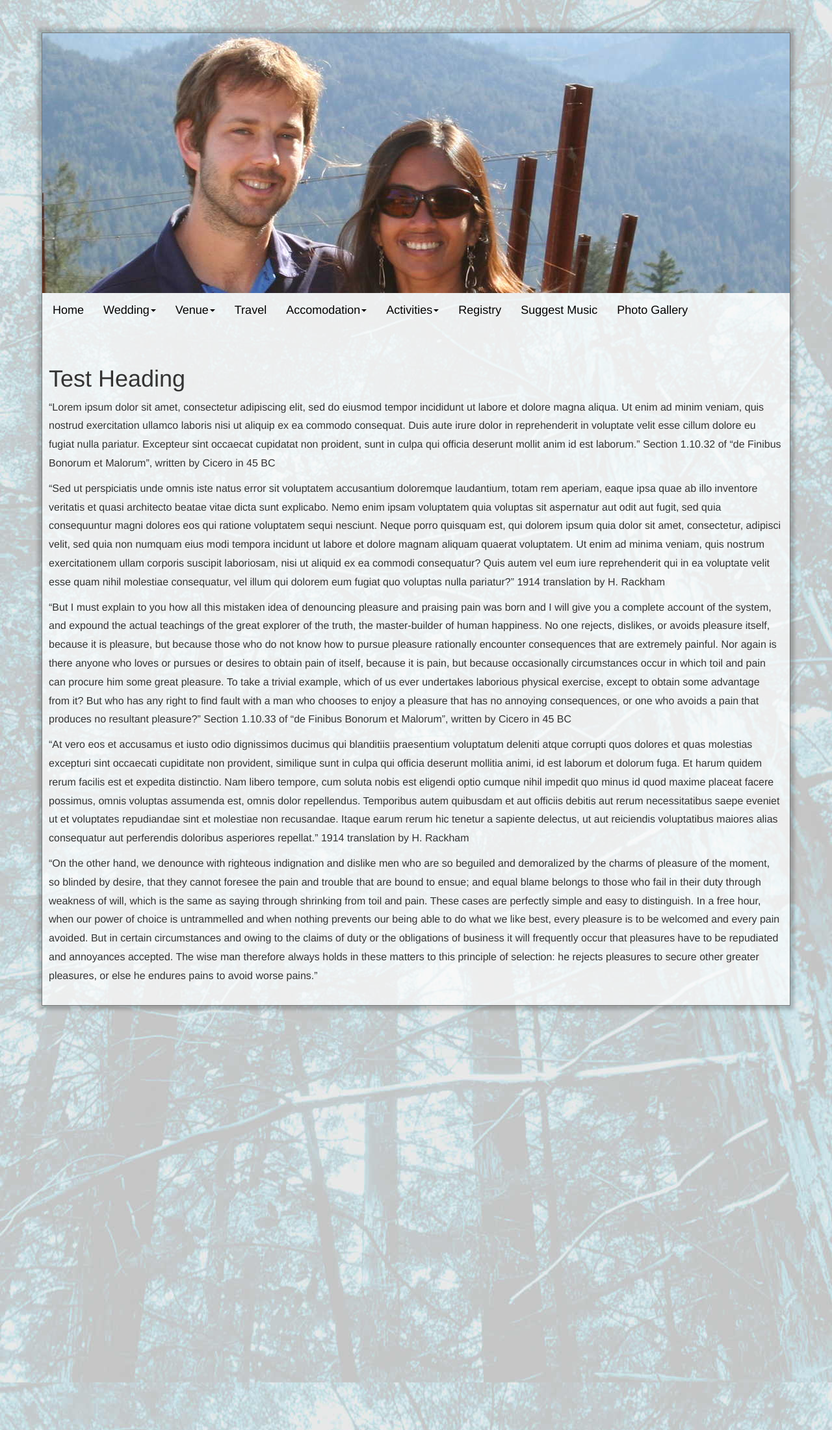
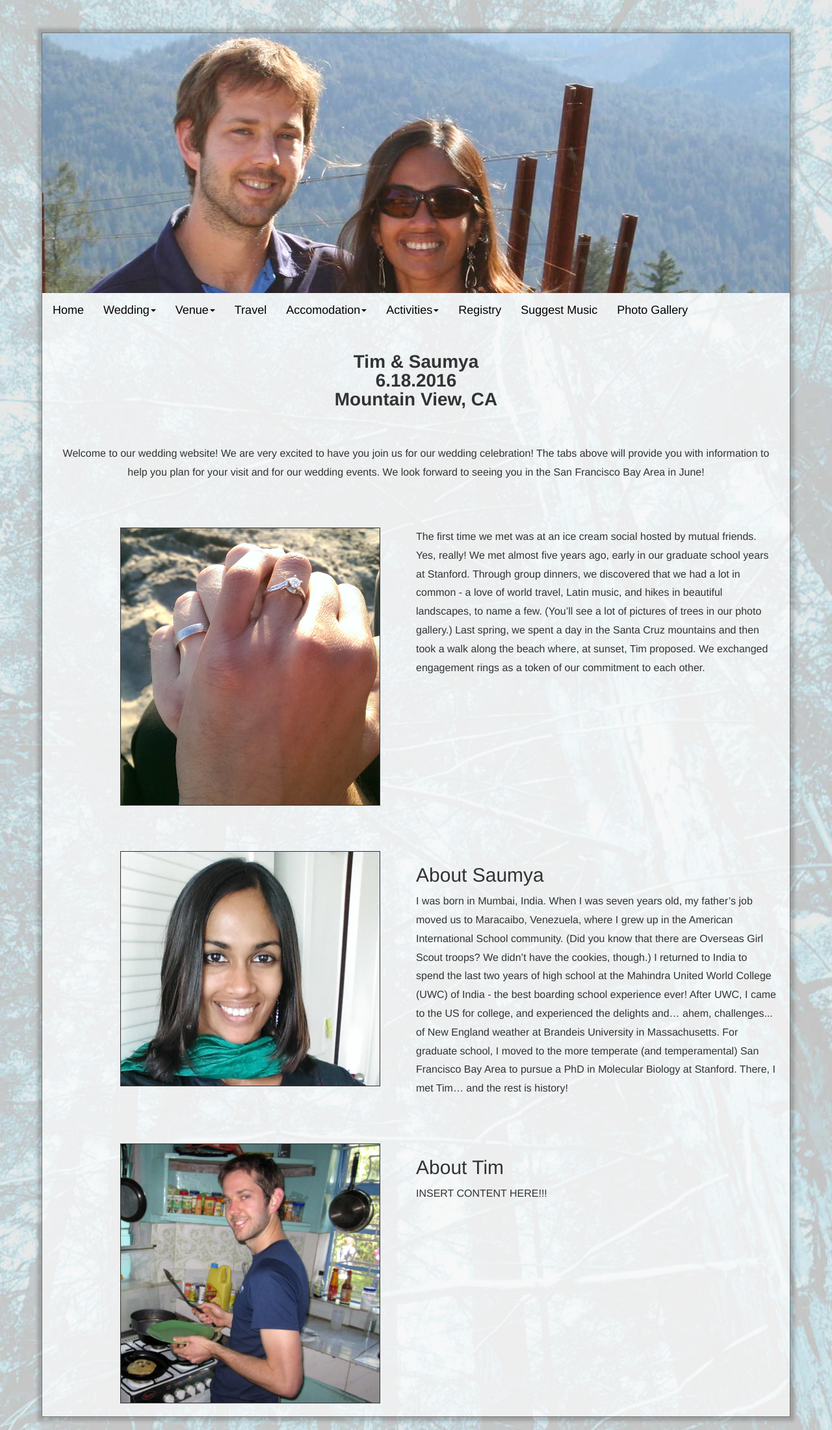
Before and after one commit to timburke/wedding-website, a Jekyll site: the page built from index.md, in a window 1280 px wide. Shown: the whole page at 65% size. Built offline with Jekyll 4.4.1, drawn with Linux system fonts in a browser that asks for light colours; nearby versions of some CDN libraries.

Commit message:
Updated wedding website

```diff
--- a/_layouts/default.html
+++ b/_layouts/default.html
@@ -27,7 +27,7 @@
                         <a href="#" class="dropdown-toggle navbar-custom" data-toggle="dropdown" role="button" aria-haspopup="true" aria-expanded="false">Wedding<span class="caret"></span></a>
                         <ul class="dropdown-menu">
                             <li><a class="navbar-custom" href="events.html">List of Events</a></li>
-                            <li><a class="navbar-custom" href="attire.html">Attire</a></li>
+                            <li><a class="navbar-custom" href="ceremony.html">Wedding Ceremony</a></li>
                         </ul>
                     </li>
                     <li class="dropdown">
--- a/css/main.css
+++ b/css/main.css
@@ -54,8 +54,8 @@ a.navbar-custom
 
 div.content
 {
-	padding-left: 10px;
-	padding-right: 10px;
+	padding-left: 20px;
+	padding-right: 20px;
 	padding-top: 20px;
 	padding-bottom: 20px;
 
@@ -69,3 +69,38 @@ div.section_separator
 	padding-bottom: 30px;
 	clear: both;
 }
+
+div.centered
+{
+	text-align: center;
+}
+
+div.large
+{
+	font-size: 28px;
+	font-weight: bold;
+}
+
+div.left
+{
+	width: 50%;
+}
+
+div.right
+{
+	width: 50%;
+}
+
+span.spacer
+{
+	display: block;
+	height: 60px;
+}
+
+img.left-inset
+{
+  margin-left: 100px;
+  border: 1px;
+  border-style: solid;
+  width: 400px;
+}
--- a/index.md
+++ b/index.md
@@ -3,18 +3,56 @@ title: Tim and Saumya's Wedding
 layout: default
 ---
 
-# Test Heading
+<div class="large centered">
+	<span style="display: block;">Tim &amp; Saumya</span>
+	<span style="display: block;">6.18.2016</span>
+	<span style="display: block;">Mountain View, CA</span>
+</div>
 
-"Lorem ipsum dolor sit amet, consectetur adipiscing elit, sed do eiusmod tempor incididunt ut labore et dolore magna aliqua. Ut enim ad minim veniam, quis nostrud exercitation ullamco laboris nisi ut aliquip ex ea commodo consequat. Duis aute irure dolor in reprehenderit in voluptate velit esse cillum dolore eu fugiat nulla pariatur. Excepteur sint occaecat cupidatat non proident, sunt in culpa qui officia deserunt mollit anim id est laborum."
-Section 1.10.32 of "de Finibus Bonorum et Malorum", written by Cicero in 45 BC
+<span class="spacer" style="height: 40px;" />
 
-"Sed ut perspiciatis unde omnis iste natus error sit voluptatem accusantium doloremque laudantium, totam rem aperiam, eaque ipsa quae ab illo inventore veritatis et quasi architecto beatae vitae dicta sunt explicabo. Nemo enim ipsam voluptatem quia voluptas sit aspernatur aut odit aut fugit, sed quia consequuntur magni dolores eos qui ratione voluptatem sequi nesciunt. Neque porro quisquam est, qui dolorem ipsum quia dolor sit amet, consectetur, adipisci velit, sed quia non numquam eius modi tempora incidunt ut labore et dolore magnam aliquam quaerat voluptatem. Ut enim ad minima veniam, quis nostrum exercitationem ullam corporis suscipit laboriosam, nisi ut aliquid ex ea commodi consequatur? Quis autem vel eum iure reprehenderit qui in ea voluptate velit esse quam nihil molestiae consequatur, vel illum qui dolorem eum fugiat quo voluptas nulla pariatur?"
-1914 translation by H. Rackham
+<div class="centered" style="margin-top: 15px;">
+Welcome to our wedding website! We are very excited to have you join us for our wedding celebration! The tabs above will provide you with information to help you plan for your visit and for our wedding events. We look forward to seeing you in the San Francisco Bay Area in June!
+</div>
 
-"But I must explain to you how all this mistaken idea of denouncing pleasure and praising pain was born and I will give you a complete account of the system, and expound the actual teachings of the great explorer of the truth, the master-builder of human happiness. No one rejects, dislikes, or avoids pleasure itself, because it is pleasure, but because those who do not know how to pursue pleasure rationally encounter consequences that are extremely painful. Nor again is there anyone who loves or pursues or desires to obtain pain of itself, because it is pain, but because occasionally circumstances occur in which toil and pain can procure him some great pleasure. To take a trivial example, which of us ever undertakes laborious physical exercise, except to obtain some advantage from it? But who has any right to find fault with a man who chooses to enjoy a pleasure that has no annoying consequences, or one who avoids a pain that produces no resultant pleasure?"
-Section 1.10.33 of "de Finibus Bonorum et Malorum", written by Cicero in 45 BC
+<span class="spacer" />
 
-"At vero eos et accusamus et iusto odio dignissimos ducimus qui blanditiis praesentium voluptatum deleniti atque corrupti quos dolores et quas molestias excepturi sint occaecati cupiditate non provident, similique sunt in culpa qui officia deserunt mollitia animi, id est laborum et dolorum fuga. Et harum quidem rerum facilis est et expedita distinctio. Nam libero tempore, cum soluta nobis est eligendi optio cumque nihil impedit quo minus id quod maxime placeat facere possimus, omnis voluptas assumenda est, omnis dolor repellendus. Temporibus autem quibusdam et aut officiis debitis aut rerum necessitatibus saepe eveniet ut et voluptates repudiandae sint et molestiae non recusandae. Itaque earum rerum hic tenetur a sapiente delectus, ut aut reiciendis voluptatibus maiores alias consequatur aut perferendis doloribus asperiores repellat."
-1914 translation by H. Rackham
+<div style="width: 100%; display: table;">
+    <div style="display: table-row">
+        <div style="width: 50%; display: table-cell;">
+        	<img class="left-inset" src="img/engagement_photo.jpg" />
+        </div>
+        <div style="display: table-cell; vertical-align: top;">
+The first time we met was at an ice cream social hosted by mutual friends. Yes, really!
+We met almost five years ago, early in our graduate school years at Stanford. Through group dinners, we discovered that we had a lot in common - a love of world travel, Latin music, and hikes in beautiful landscapes, to name a few. (You’ll see a lot of pictures of trees in our photo gallery.) Last spring, we spent a day in the Santa Cruz mountains and then took a walk along the beach where, at sunset, Tim proposed. We exchanged engagement rings as a token of our commitment to each other.
+        </div>
+    </div>
+</div>
 
-"On the other hand, we denounce with righteous indignation and dislike men who are so beguiled and demoralized by the charms of pleasure of the moment, so blinded by desire, that they cannot foresee the pain and trouble that are bound to ensue; and equal blame belongs to those who fail in their duty through weakness of will, which is the same as saying through shrinking from toil and pain. These cases are perfectly simple and easy to distinguish. In a free hour, when our power of choice is untrammelled and when nothing prevents our being able to do what we like best, every pleasure is to be welcomed and every pain avoided. But in certain circumstances and owing to the claims of duty or the obligations of business it will frequently occur that pleasures have to be repudiated and annoyances accepted. The wise man therefore always holds in these matters to this principle of selection: he rejects pleasures to secure other greater pleasures, or else he endures pains to avoid worse pains."
+<span class="spacer" />
+
+<div style="width: 100%; display: table;">
+    <div style="display: table-row">
+        <div style="width: 50%; display: table-cell;">
+        	<img class="left-inset" src="img/saumya_headshot.jpg" />
+        </div>
+        <div style="display: table-cell; vertical-align: top;">
+        <h2>About Saumya</h2>
+I was born in Mumbai, India. When I was seven years old, my father’s job moved us to Maracaibo, Venezuela, where I grew up in the American International School community. (Did you know that there are Overseas Girl Scout troops? We didn’t have the cookies, though.) I returned to India to spend the last two years of high school at the Mahindra United World College (UWC) of India - the best boarding school experience ever! After UWC, I came to the US for college, and experienced the delights and… ahem, challenges... of New England weather at Brandeis University in Massachusetts. For graduate school, I moved to the more temperate (and temperamental) San Francisco Bay Area to pursue a PhD in Molecular Biology at Stanford. There, I met Tim… and the rest is history!
+        </div>
+    </div>
+</div>
+
+<span class="spacer" />
+
+<div style="width: 100%; display: table;">
+    <div style="display: table-row">
+        <div style="width: 50%; display: table-cell; vertical-align: top;">
+        	<img class="left-inset" src="img/tim_headshot.jpg" />
+        </div>
+        <div style="display: table-cell;">
+        <h2>About Tim</h2>
+INSERT CONTENT HERE!!!
+        </div>
+    </div>
+</div>
```
Also changed, not shown: ceremony.md (added, +36 -0 lines), events.md (+46 -12 lines), img/engagement_photo.jpg (added), img/saumya_headshot.jpg (added), img/tim_headshot.jpg (added).
